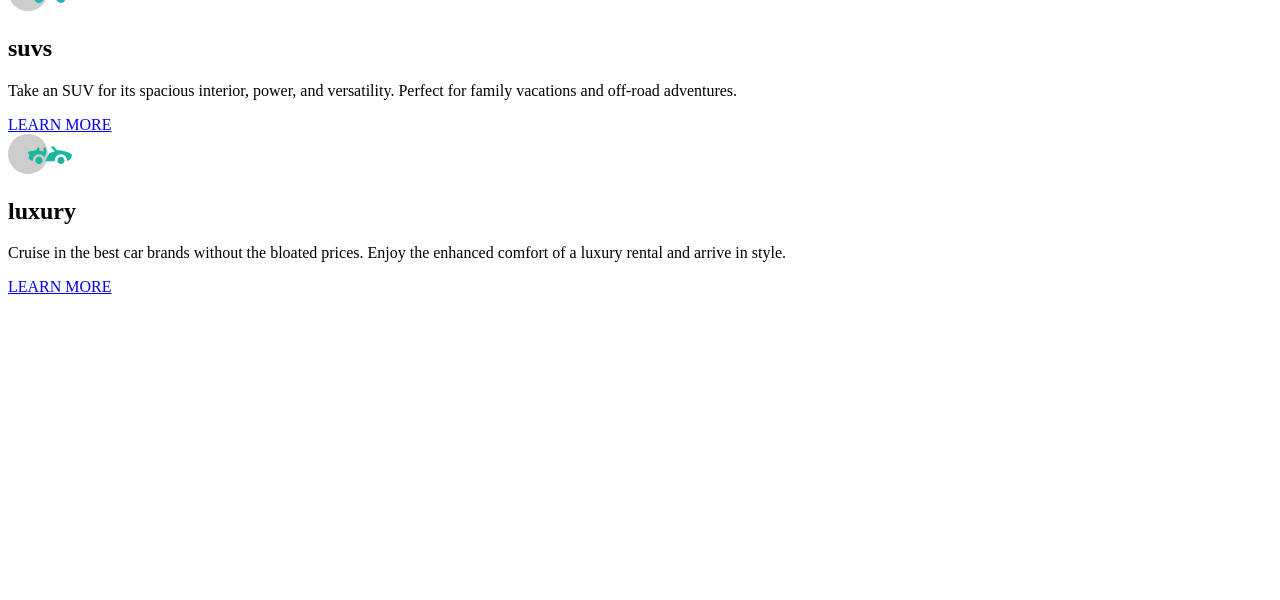
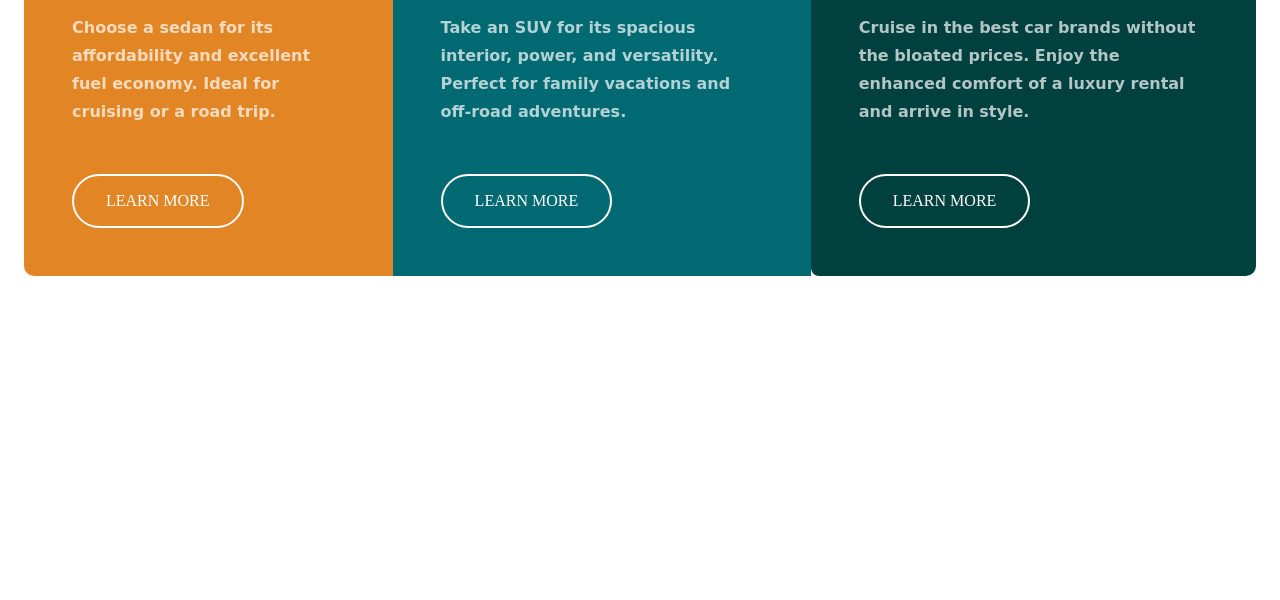
Before and after one commit to kishanyash/procard, a plain HTML site: page 3-column-preview-card-component-main/index.html in a window 1280 px wide. Shown: the part 200-800 px from the top of the page. Drawn offline with Linux system fonts and the light colour scheme.

Commit message:
Update style.css

```diff
--- a/3-column-preview-card-component-main/style.css
+++ b/3-column-preview-card-component-main/style.css
@@ -1,6 +1,63 @@
-.card_container{
-    color: #ff0000;
+
+
+body{
+    margin: 0;
+
+
+
+}
+.card{
+    padding: 3rem;
+
+
+}
+
+.cards_container{
+    color: #ffffff;
+
+    display: flex;
+    margin: 1.5rem;
+    border-radius: 10px;
+    overflow: hidden;
+}
+a{
+    color: inherit;
+    text-decoration: none;
+
+
+}
+.card a{
+    border: 2px solid white;
+    border-radius: 2em;
+    padding: 1em 2em;
+    display: inline-block;
+    margin-top: 2rem;
 }
 .orange_card{
     background-color: #E28525;
+    /* border-top-left-radius :8px ;
+    border-top-right-radius:8px;  */
 }
+.cyan_card{
+    background-color:   #016972;
+}
+.darkcyan_card{
+    background-color:  #00403F;
+    border-bottom-left-radius :8px ;
+    border-bottom-right-radius:8px;
+
+}
+.card h2{
+   text-transform: uppercase;
+   font-family: "Big Shoulders Display", sans-serif,;
+   font-weight: 700;
+   font-size: 2.2rem;
+
+}
+.card p{
+    font-family:cursive;
+   font-weight: 700;
+   opacity: 0.7;
+   line-height: 28px;
+
+}
```
